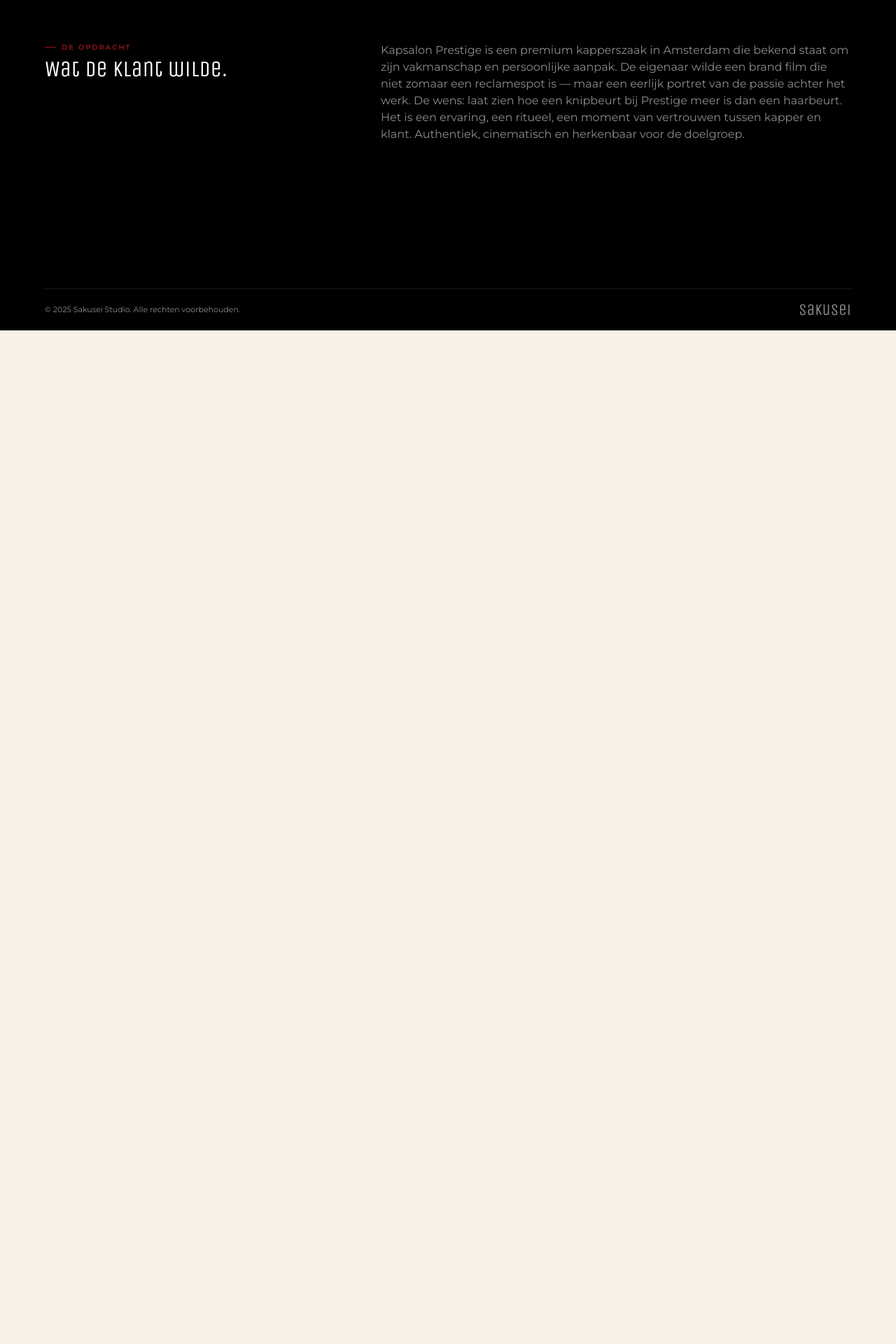
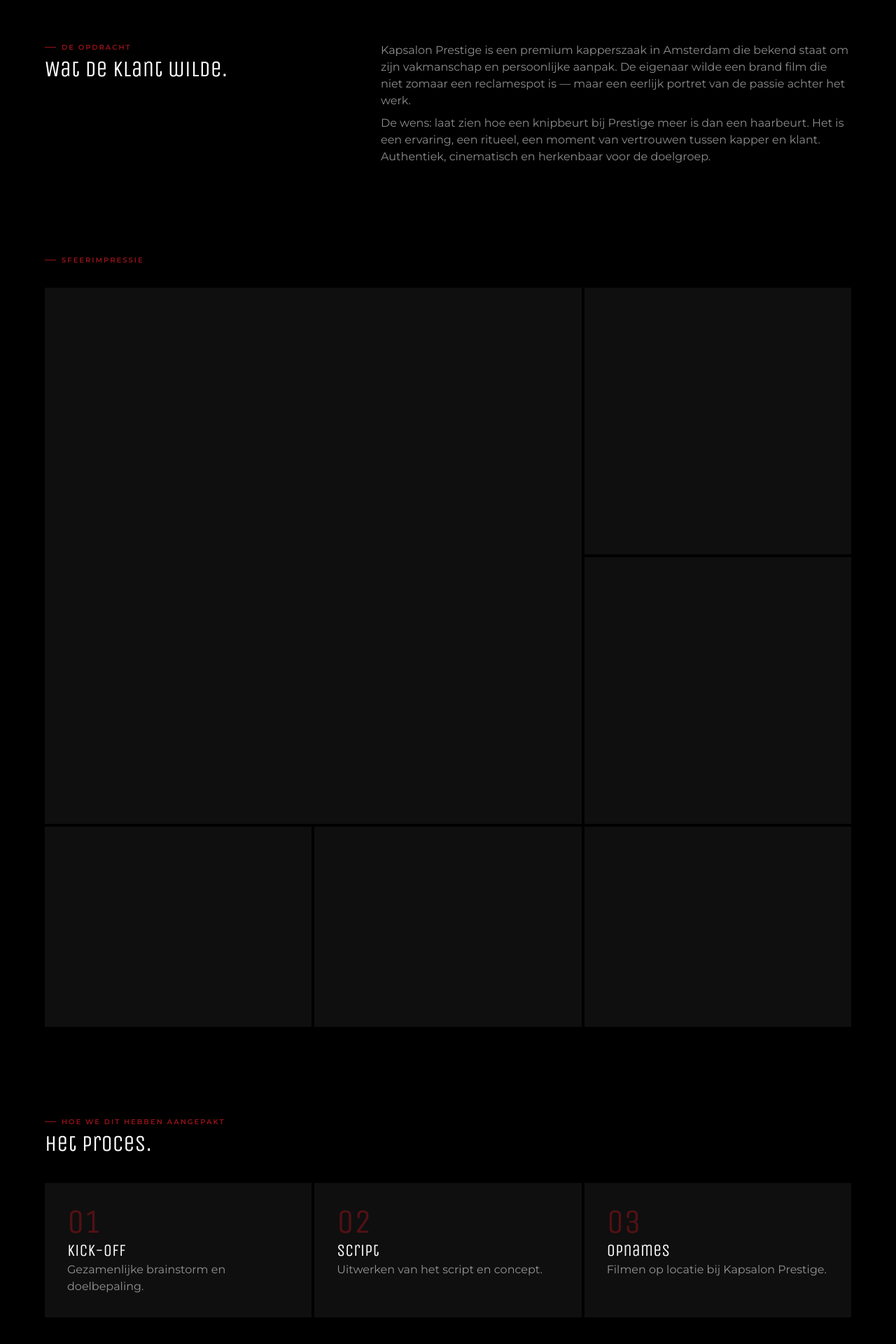
Before and after one commit to Rellor/sakusei-portfolio, a Next.js app: page /cases/kapsalon-prestige in a window 1280 px wide. Shown: the part 750-2670 px from the top of the page at 70% size. Before the commit the page ends 1222 px from the top, so only its background shows below. Built offline with nearby package versions, Linux system fonts and the light colour scheme.

Commit message:
Enhance CasePage layout and functionality, update case descriptions, and improve StepItem component for better presentation

```diff
--- a/app/cases/[slug]/page.tsx
+++ b/app/cases/[slug]/page.tsx
@@ -2,6 +2,9 @@
 import Section from "../../src/components/UI/section";
 import { detailedCases } from "../../../data/cases";
 import Header from "@/app/src/components/UI/header";
+import ItemGrid from "@/app/src/components/UI/itemGrid";
+import StepItem from "@/app/src/components/UI/stepItem";
+import Button from "@/app/src/components/UI/button";
 
 type Props = {
   params: Promise<{ slug: string }>;
@@ -22,6 +25,12 @@
   if (!caseData) {
     notFound();
   }
+
+  // Find next case for navigation
+  const casesArr = Object.values(detailedCases);
+  const currentIdx = casesArr.findIndex((c) => c.button.slug === slug);
+  const nextIdx = (currentIdx + 1) % casesArr.length;
+  const nextCase = casesArr[nextIdx];
 
   return (
     <div>
@@ -81,7 +90,171 @@
           type="h3"
           isSubHeading={true}
         />
-        <p className="text-white/55 max-w-2xl">{caseData.brief.description}</p>
+
+        {caseData.brief.description.includes("##") ? (
+          <div className="flex flex-col gap-2 max-w-2xl">
+            {caseData.brief.description.split("##").map((part, idx) => (
+              <p className="text-white/55" key={idx}>
+                {part.trim()}
+              </p>
+            ))}
+          </div>
+        ) : (
+          <p className="text-white/55 max-w-2xl">
+            {caseData.brief.description}
+          </p>
+        )}
+      </Section>
+      <Section
+        background="dark"
+        fullWidth={false}
+        noPadding={true}
+        className="flex flex-col gap-8 justify-between"
+      >
+        <p className="text-red flex gap-2 uppercase tracking-[2px] text-[10px] font-semibold items-center">
+          <span className="w-4 h-px bg-red" />
+          Sfeerimpressie
+        </p>
+        <div className="space-y-1 w-full">
+          <div className="grid grid-cols-3 grid-rows-2 gap-1">
+            <div className="bg-gray col-span-2 row-span-2 w-full h-full" />
+
+            <div className="bg-gray aspect-square w-full" />
+
+            <div className="bg-gray aspect-square w-full" />
+          </div>
+
+          <div className="grid grid-cols-3 gap-1">
+            <div className="bg-gray aspect-4/3 w-full" />
+
+            <div className="bg-gray aspect-4/3 w-full" />
+
+            <div className="bg-gray aspect-4/3 w-full" />
+          </div>
+        </div>
+      </Section>
+
+      <Section
+        background="dark"
+        fullWidth={false}
+        noPadding={false}
+        className="flex flex-col gap-8 justify-between"
+      >
+        <Header
+          title="Het proces."
+          subtitle="Hoe we dit hebben aangepakt"
+          style="light"
+          type="h3"
+          isSubHeading={true}
+        />
+        <ItemGrid cols={3}>
+          {caseData.process.map((step, index) => (
+            <StepItem
+              key={index}
+              style="dark"
+              amount={index + 1}
+              title={step.title}
+              description={step.description}
+            />
+          ))}
+        </ItemGrid>
+      </Section>
+
+      <Section
+        background="dark"
+        fullWidth={false}
+        noPadding={false}
+        className="flex gap-8 justify-between"
+      >
+        <Header
+          title="Wat we hebben gedaan."
+          subtitle="Onze aanpak"
+          style="light"
+          type="h3"
+          isSubHeading={true}
+        />
+        {caseData.whatWeDid.description.includes("##") ? (
+          <div className="flex flex-col gap-2 max-w-2xl">
+            {caseData.whatWeDid.description.split("##").map((part, idx) => (
+              <p className="text-white/55" key={idx}>
+                {part.trim()}
+              </p>
+            ))}
+          </div>
+        ) : (
+          <p className="text-white/55 max-w-2xl">
+            {caseData.whatWeDid.description}
+          </p>
+        )}
+      </Section>
+
+      <Section
+        background="dark"
+        fullWidth={false}
+        noPadding={false}
+        className="flex flex-col gap-8 justify-between"
+      >
+        <Header
+          title="Het effect."
+          subtitle="resultaten"
+          style="light"
+          type="h3"
+          isSubHeading={true}
+        />
+        <ItemGrid cols={3}>
+          {caseData.effect.map((step, index) => (
+            <StepItem
+              key={index}
+              style="dark"
+              amount={null}
+              title={step.title}
+              data={step.data}
+            />
+          ))}
+        </ItemGrid>
+      </Section>
+
+      <Section
+        background="dark"
+        fullWidth={false}
+        noPadding={true}
+        className="flex flex-col gap-8 justify-between pb-32"
+      >
+        <p className="text-red flex gap-2 uppercase tracking-[2px] text-[10px] font-semibold items-center">
+          <span className="w-4 h-px bg-red" />
+          Bekijk het eindresultaat.
+        </p>
+        <div className="w-full aspect-video rounded-lg overflow-hidden border border-white/10">
+          <iframe
+            width="100%"
+            height="100%"
+            src={caseData.video.url}
+            title="YouTube video player"
+            allow="accelerometer; autoplay; clipboard-write; encrypted-media; gyroscope; picture-in-picture; web-share"
+            allowFullScreen
+          ></iframe>
+        </div>
+      </Section>
+
+      <Section
+        background="light"
+        fullWidth={false}
+        noPadding={true}
+        className="flex flex-col gap-8 justify-between py-12"
+      >
+        <Header
+          title={nextCase.client.name}
+          subtitle="Volgende case"
+          style="dark"
+          type="h3"
+          isSubHeading={true}
+          noLine={true}
+        />
+        <Button
+          text={`Bekijk ${nextCase.button.title}`}
+          href={`/cases/${nextCase.button.slug}`}
+          color="dark"
+        ></Button>
       </Section>
     </div>
   );
--- a/app/src/components/UI/header/index.tsx
+++ b/app/src/components/UI/header/index.tsx
@@ -5,6 +5,7 @@
   subtitle: string;
   style: "light" | "dark";
   isSubHeading?: boolean;
+  noLine?: boolean;
   type?: "h2" | "h3" | "h4" | "h5" | "default";
 } & (
   | {
@@ -22,6 +23,7 @@
   subtitle,
   style = "dark",
   isSubHeading = false,
+  noLine = false,
   type = "h2",
   link,
   linkText,
@@ -36,7 +38,7 @@
       <p
         className={`flex items-center gap-2 text-red uppercase font-semibold ${isSubHeading ? "tracking-[2px] text-[10px]" : "tracking-[4px] text-[11px]"}`}
       >
-        <span className="w-4 h-px bg-red" />
+        {!noLine && <span className="w-4 h-px bg-red" />}
         {subtitle}
       </p>
       {title && (
--- a/app/src/components/UI/stepItem/index.tsx
+++ b/app/src/components/UI/stepItem/index.tsx
@@ -1,8 +1,10 @@
 type StepItemProps = {
-  icon: React.ReactNode;
-  amount: number;
+  icon?: React.ReactNode;
+  amount: number | null;
   title: string;
-  description: string;
+  description?: string;
+  data?: string;
+  style?: "light" | "dark";
 };
 
 export default function StepItem({
@@ -10,23 +12,33 @@
   amount,
   title,
   description,
+  style = "light",
+  data,
 }: StepItemProps) {
   return (
-    <div className="w-full bg-white hover:bg-black transition-all duration-300 group p-8">
+    <div
+      className={`w-full ${style === "light" ? "bg-white hover:bg-black" : "bg-gray hover:bg-gray-light hover:border-l-2 hover:border-red"} transition-all duration-300 group p-8`}
+    >
       <div className="flex gap-4 justify-between items-center">
-        <div className="bg-red aspect-square h-10 flex items-center justify-center">
-          {icon}
-        </div>
+        {icon && (
+          <div className="bg-red aspect-square h-10 flex items-center justify-center">
+            {icon}
+          </div>
+        )}
 
-        <span className="text-red/50 text-7xl font-unica">
-          {String(amount).padStart(2, "0")}
-        </span>
+        {amount !== null && (
+          <span className="text-red/50 text-5xl font-unica">
+            {String(amount).padStart(2, "0")}
+          </span>
+        )}
       </div>
 
-      <div className="text-black group-hover:text-white transition-all duration-300">
-        <h3>{title}</h3>
-
-        <p className="opacity-55">{description}</p>
+      <div
+        className={`${style === "light" ? "text-black group-hover:text-white" : "text-white"} transition-all duration-300 ${data && "text-center"}`}
+      >
+        {data && <h3 className="text-red text-5xl!">{data}</h3>}
+        <h4 className={`text-2xl! ${data && "opacity-60"}`}>{title}</h4>
+        {description && <p className="opacity-55">{description}</p>}
       </div>
     </div>
   );
--- a/app/src/styles/theme.css
+++ b/app/src/styles/theme.css
@@ -6,6 +6,7 @@
   --color-red: #98131a;
   --color-cream: #f9f1e7;
   --color-gray: #0f0f0f;
+  --color-gray-light: #1a1a1a;
 
   --background-image-gradient-hero:
     radial-gradient(
--- a/data/cases/kapsalon-prestige-detailed.ts
+++ b/data/cases/kapsalon-prestige-detailed.ts
@@ -19,7 +19,7 @@
   brief: {
     title: "Brand film · 2024",
     description:
-      "Kapsalon Prestige is een premium kapperszaak in Amsterdam die bekend staat om zijn vakmanschap en persoonlijke aanpak. De eigenaar wilde een brand film die niet zomaar een reclamespot is — maar een eerlijk portret van de passie achter het werk. De wens: laat zien hoe een knipbeurt bij Prestige meer is dan een haarbeurt. Het is een ervaring, een ritueel, een moment van vertrouwen tussen kapper en klant. Authentiek, cinematisch en herkenbaar voor de doelgroep.",
+      "Kapsalon Prestige is een premium kapperszaak in Amsterdam die bekend staat om zijn vakmanschap en persoonlijke aanpak. De eigenaar wilde een brand film die niet zomaar een reclamespot is — maar een eerlijk portret van de passie achter het werk. ## De wens: laat zien hoe een knipbeurt bij Prestige meer is dan een haarbeurt. Het is een ervaring, een ritueel, een moment van vertrouwen tussen kapper en klant. Authentiek, cinematisch en herkenbaar voor de doelgroep.",
   },
   process: [
     {
@@ -34,25 +34,24 @@
       title: "Opnames",
       description: "Filmen op locatie bij Kapsalon Prestige.",
     },
-    {
-      title: "Montage",
-      description: "Editing en feedbackrondes.",
-    },
   ],
   whatWeDid: {
     title: "Onze aanpak",
-    description: "Van concept tot eindmontage, inclusief visuele storytelling.",
+    description:
+      "We kozen voor een documentaire-aanpak: minder geposeerd, meer echt. De camera volgde de eigenaar door zijn normale werkdag. We legden de kleine momenten vast — de concentratie in zijn ogen, het gebaar van de schaar, het gesprek met de klant. ## Het eindresultaat is een 2 minuten durende brand film die op Instagram werd ingezet als advertentie én als organische content. De reacties van volgers bevestigden wat we hoopten: mensen herkenden de warmte en het vakmanschap direct",
   },
   effect: [
     {
-      title: "Meer zichtbaarheid",
-      description:
-        "De brand film heeft de zichtbaarheid van de kapsalon vergroot.",
+      title: "Bereik op Instagram",
+      data: "+340%",
     },
     {
-      title: "Sterker merk",
-      description:
-        "Kapsalon Prestige wordt nu als modern en professioneel gezien.",
+      title: "Organische views (week 1)",
+      data: "18K",
+    },
+    {
+      title: "Nieuwe boekingen",
+      data: "+22%",
     },
   ],
   photos: {
@@ -67,7 +66,7 @@
       "cases/kapsalon-prestige/bottom3.jpg",
     ],
   },
-  // video: {
-  //   url: "https://www.youtube.com/watch?v=...", // Voeg toe indien van toepassing
-  // },
+  video: {
+    url: "https://www.youtube.com/embed/GYk14hnua8k?si=7oOeR-iLozebvfoi",
+  },
 };
--- a/data/cases/tattoo-studio-ink-detailed.ts
+++ b/data/cases/tattoo-studio-ink-detailed.ts
@@ -34,10 +34,6 @@
       title: "Montage",
       description: "Editing van korte, pakkende video's voor social media.",
     },
-    {
-      title: "Publicatie",
-      description: "Verspreiden van de content op relevante platforms.",
-    },
   ],
   whatWeDid: {
     title: "Onze aanpak",
@@ -46,14 +42,16 @@
   },
   effect: [
     {
-      title: "Grotere online zichtbaarheid",
-      description:
-        "De studio heeft meer volgers en interactie op social media.",
+      title: "Bereik op Instagram",
+      data: "+340%",
     },
     {
-      title: "Artistieke positionering",
-      description:
-        "De unieke stijl van de artiesten wordt duidelijker gecommuniceerd.",
+      title: "Organische views (week 1)",
+      data: "18K",
+    },
+    {
+      title: "Nieuwe boekingen",
+      data: "+22%",
     },
   ],
   photos: {
@@ -68,7 +66,7 @@
       "cases/tattoo-studio-ink/bottom3.jpg",
     ],
   },
-  // video: {
-  //   url: "https://www.youtube.com/watch?v=...", // Voeg toe indien van toepassing
-  // },
+  video: {
+    url: "https://www.youtube.com/embed/GYk14hnua8k?si=7oOeR-iLozebvfoi",
+  },
 };
```
Also changed, not shown: data/cases/techflow-bv-detailed.ts (+7 -8 lines).
